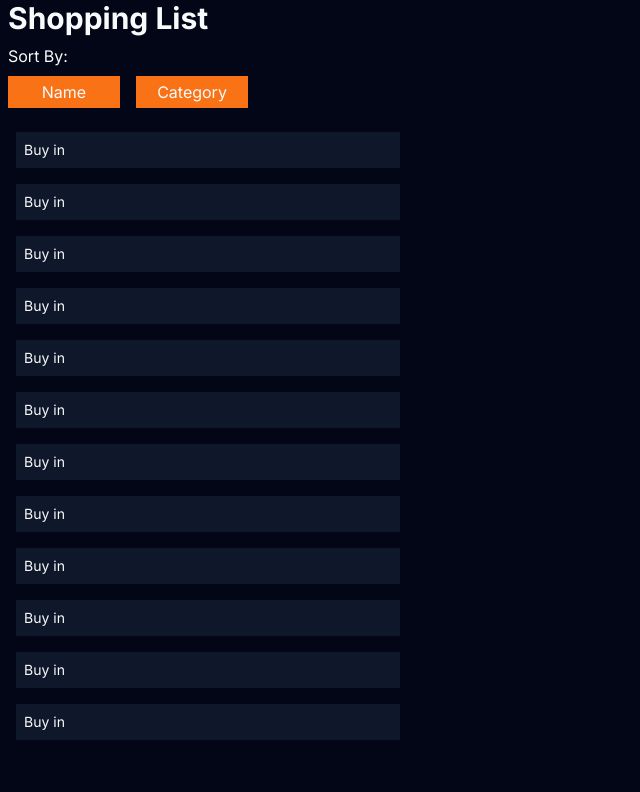
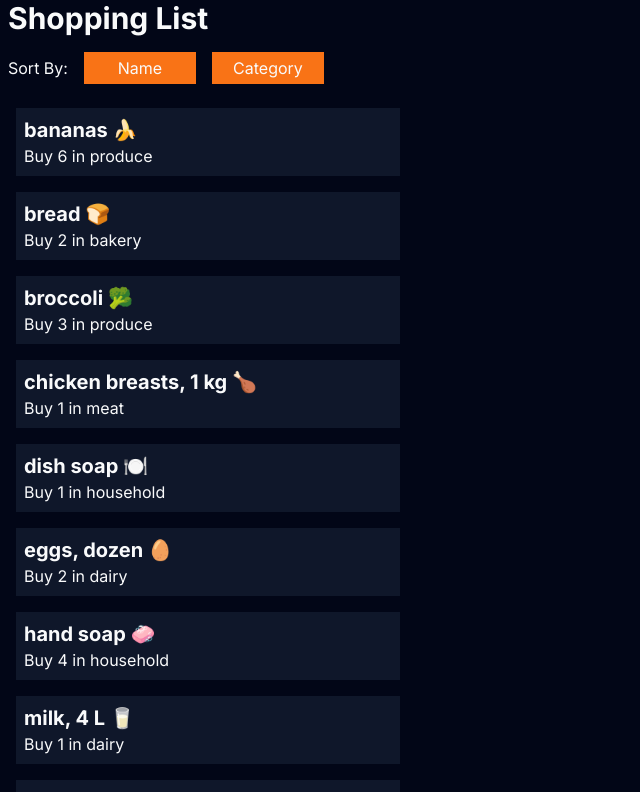
Before and after one commit to kaurrajinder0/cprg306-assignments, a Next.js app: page /week-5 in a window 1280 px wide. Shown: the top 792 px of the page, without its empty margins (0-640 px from the left). Built offline with nearby package versions, Linux system fonts and the light colour scheme.

Commit message:
week5-final

```diff
--- a/app/week-5/item-list.js
+++ b/app/week-5/item-list.js
@@ -4,9 +4,8 @@ import { useState } from "react";
 import Item from './item';
 import items from './items.json';
 
-export default function ItemList () {
+export default function ItemList() {
   const [sortBy, setSortBy] = useState("name");
-
 
   const handleSortChange = (sortValue) => {
     setSortBy(sortValue);
@@ -23,20 +22,32 @@ export default function ItemList () {
 
   return (
     <div>
-      <button className="m-2 p-1 w-28 bg-orange-500 text-gray-50"
+      <label className=" text-gray-50 m-2" > Sort By:</label>
+      <button
+        className={`m-2 p-1 w-28 bg-orange-500 text-gray-50 ${
+          sortBy === "name"
+        }`}
         onClick={() => handleSortChange("name")}
       >
-         Name
+        Name
       </button>
-      <button className="m-2 p-1 w-28 bg-orange-500 text-gray-50"
+      <button
+        className={`m-2 p-1 w-28 bg-orange-500 text-gray-50 ${
+          sortBy === "category"
+        }`}
         onClick={() => handleSortChange("category")}
       >
-         Category
+        Category
       </button>
 
-      {sortedItems.map((item) => (
-        <Item key={item.id} item={item} />
+
+
+      {sortedItems.map((item, index) => (
+        <div className="p-2 m-4 bg-slate-900 max-w-sm" key={index}>
+          <p className="text-xl font-bold">{item.name}</p>
+          <p >Buy {item.quantity} in {item.category}</p>
+        </div>
       ))}
     </div>
   );
-};
+}
--- a/app/week-5/item.js
+++ b/app/week-5/item.js
@@ -3,8 +3,6 @@ import React from 'react';
 const Item = ({ name, quantity, category }) => {
   return (
     <div className="p-2 m-4 bg-slate-900 max-w-sm text-gray-50" >
-      <div className="text-xl font-bold "> {name}</div>
-      <div className="text-sm">Buy {quantity} in {category}</div>
     </div>
   );
 };
--- a/app/week-5/page.js
+++ b/app/week-5/page.js
@@ -2,10 +2,9 @@ import ItemList from "./item-list";
 
 export default function Page(){
     return(
-      <main className=" min-h-screen  bg-slate-950">
+      <div className=" min-h-screen text-gray-50  bg-slate-950">
         <h2 className=" text-gray-50 text-3xl font-bold mt-0 m-2">Shopping List</h2>
-        <label className=" text-gray-50 m-2" > Sort By:</label>
         <ItemList />
-      </main>
+      </div>
     );
   }
```
